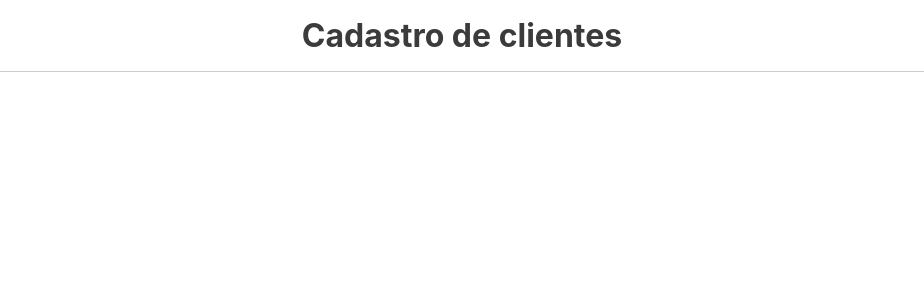
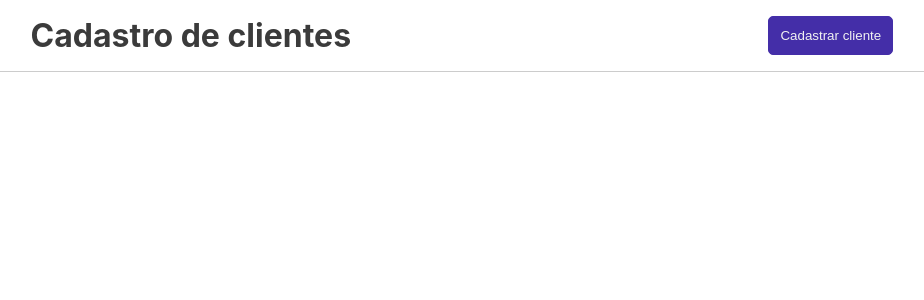
Before and after one commit to amandadeogr/CRUD-with-react, a React (Create React App) app: page / in a window 1280 px wide. Shown: the top 300 px of the page, without its empty margins (194-1118 px from the left). Built offline with nearby package versions, Linux system fonts and the light colour scheme.

Commit message:
use Button component

```diff
--- a/src/components/Header/index.js
+++ b/src/components/Header/index.js
@@ -1,9 +1,11 @@
+import Button from '../Button';
 import './Header.css';
 
 const Header = () => {
    return (
       <header className='header'>
          <h1>Cadastro de clientes</h1>
+         <Button name="Cadastrar cliente"/>
       </header>
    )
 }
```
